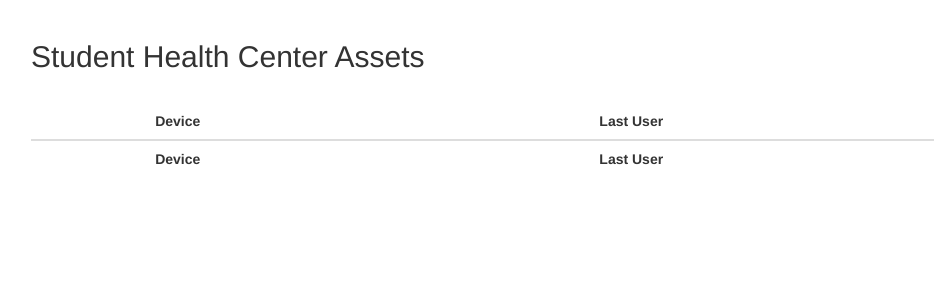
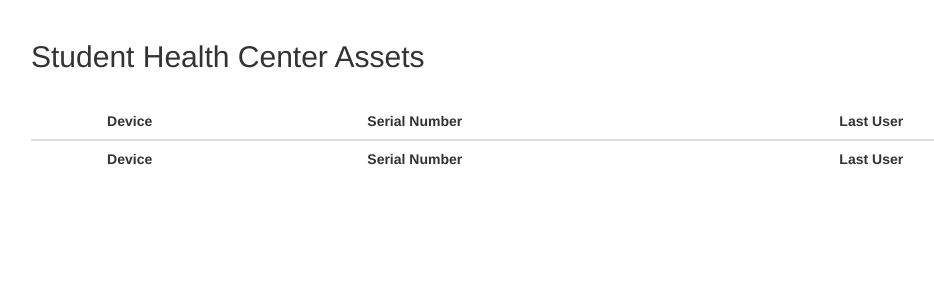
Before and after one commit to I-Like-Me/absolute_flask, a Flask app: page /assets in a window 1280 px wide. Shown: the part 52-352 px from the top of the page, without its empty margins (39-973 px from the left). Run offline with Flask 3, Linux system fonts and the light colour scheme; the visitor is signed in with stand-in values (Sample User, id 1); lists and menus that the app fills with data are empty; parts of the project's set-up code (start-up, migrations or seed data) failed here and were passed over; some libraries are stand-ins or nearby versions.

Commit message:
serial number search in assets added

```diff
--- a/app/main/routes.py
+++ b/app/main/routes.py
@@ -17,6 +17,7 @@ def index():
     return render_template('index.html', title='Workbench')
 
 @bp.route('/assets', methods=['GET', 'POST'])
+@login_required
 def assets():
     return render_template('assets.html', title='Assets')
 
--- a/app/templates/assets.html
+++ b/app/templates/assets.html
@@ -8,6 +8,7 @@
             <tr>
                 <th></th>
                 <th>Device</th>
+                <th>Serial Number</th>
                 <th>Last User</th>
             </tr>
         </thead>
@@ -15,6 +16,7 @@
             <tr>
                 <th></th>
                 <th>Device</th>
+                <th>Serial Number</th>
                 <th>Last User</th>
             </tr>
         </tfoot>
@@ -35,10 +37,6 @@
             '<dt>Model:</dt>' +
             '<dd>' +
             d.model +
-            '</dd>' +
-            '<dt>Serial Number:</dt>' +
-            '<dd>' +
-            d.serial +
             '</dd>' +
             '<dt>IP Address:</dt>' +
             '<dd>' +
@@ -82,6 +80,7 @@
                 defaultContent: ''
             },
             { data: 'device' },
+            { data: 'serial' },
             { data: 'user' }
         ],
         order: [[1, 'asc']]
```
